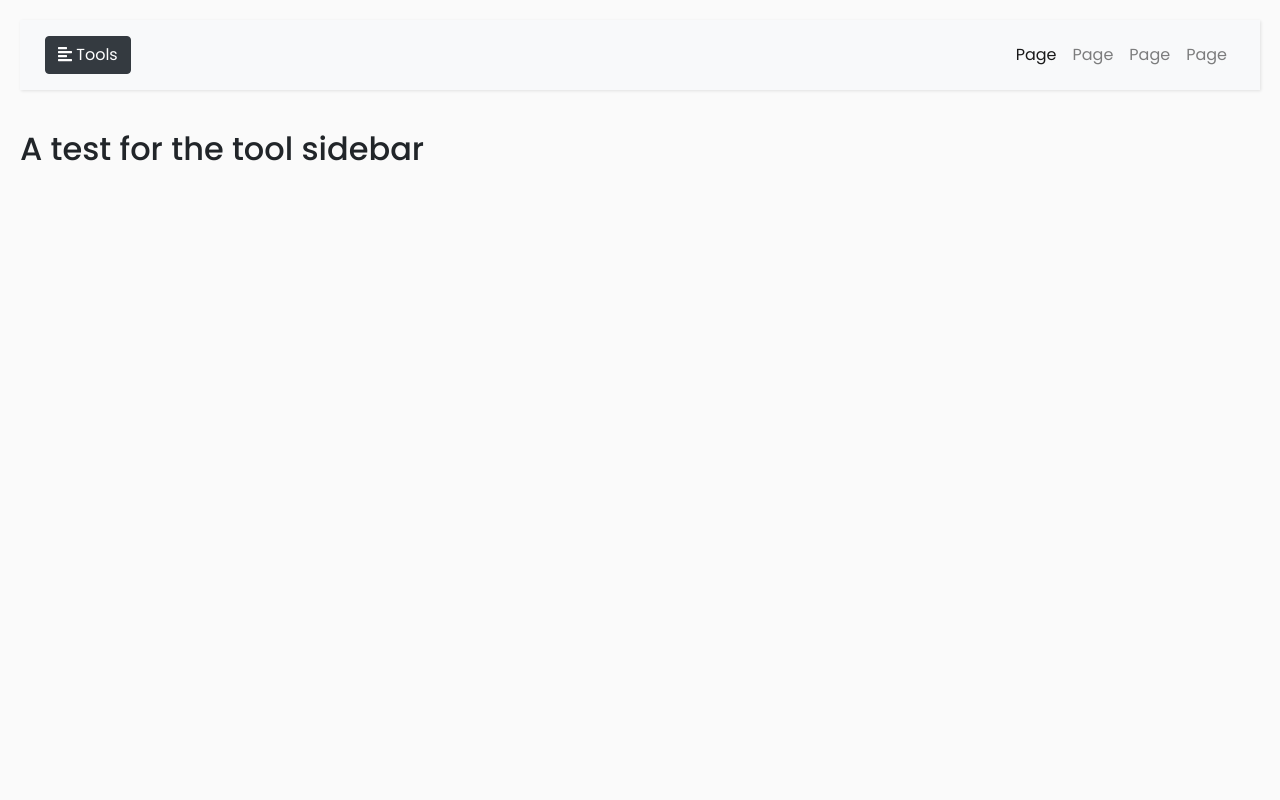
After one commit to 222alon/Sketch, a Flask app: page /side in a window 1280 px wide. The commit adds this page. Run offline with Flask 2, Linux system fonts and the light colour scheme; some libraries are stand-ins or nearby versions.

Commit message:
Added the first version of the sidebar, will most likely change

```diff
--- a/Sketch/routes.py
+++ b/Sketch/routes.py
@@ -12,14 +12,17 @@ print("Routes intiated")
 @app.route('/index')
 @app.route('/')
 def index():
-    return render_template('index.html')
+  return render_template('index.html')
 
+@app.route('/side')
+def sideBarTest():
+	return render_template('testSideBar.html')
 
 # ERROR HANDLING PAGES
 
 @app.errorhandler(404)
 def not_found(error):
-    print(error)  # error is a "werkzeug.exceptions.NotFound" object.
-    # Handle a 404 error
-    # todo update 404error.html to be better
-    return make_response(render_template('404error.html'), 404)
+  print(error)  # error is a "werkzeug.exceptions.NotFound" object.
+  # Handle a 404 error
+  # todo update 404error.html to be better
+  return make_response(render_template('404error.html'), 404)
--- /dev/null
+++ b/Sketch/static/styles/base.css
@@ -0,0 +1,4 @@
+.center {
+	text-align: center;
+	color: rgb(194, 33, 22)
+}
--- /dev/null
+++ b/Sketch/static/styles/sidebar.css
@@ -0,0 +1,196 @@
+/*
+    DEMO STYLE
+*/
+
+@import "https://fonts.googleapis.com/css?family=Poppins:300,400,500,600,700";
+
+:root {
+    --main-color:#414141;
+}
+
+body {
+    font-family: 'Poppins', sans-serif;
+    background: #fafafa;
+}
+
+p {
+    font-family: 'Poppins', sans-serif;
+    font-size: 1.1em;
+    font-weight: 300;
+    line-height: 1.7em;
+    color: #999;
+}
+
+a,
+a:hover,
+a:focus {
+    color: inherit;
+    text-decoration: none;
+    transition: all 0.3s;
+}
+
+.navbar {
+    padding: 15px 10px;
+    background: #fff;
+    border: none;
+    border-radius: 0;
+    margin-bottom: 40px;
+    box-shadow: 1px 1px 3px rgba(0, 0, 0, 0.1);
+}
+
+.navbar-btn {
+    box-shadow: none;
+    outline: none !important;
+    border: none;
+}
+
+.line {
+    width: 100%;
+    height: 1px;
+    border-bottom: 1px dashed #ddd;
+    margin: 40px 0;
+}
+
+/* ---------------------------------------------------
+    SIDEBAR STYLE
+----------------------------------------------------- */
+
+#sidebar {
+    width: 125px;
+    position: fixed;
+    top: 0;
+    left: -250px;
+    height: 100vh;
+    z-index: 999;
+    background: var(--main-color);
+    color: #fff;
+    transition: all 0.3s;
+    overflow-y: scroll;
+    box-shadow: 3px 3px 3px rgba(0, 0, 0, 0.2);
+}
+
+#sidebar.active {
+    left: 0;
+}
+
+#dismiss {
+    width: 35px;
+    height: 35px;
+    line-height: 35px;
+    text-align: center;
+    background: var(--main-color);
+    position: absolute;
+    top: 10px;
+    right: 10px;
+    cursor: pointer;
+    -webkit-transition: all 0.3s;
+    -o-transition: all 0.3s;
+    transition: all 0.3s;
+}
+
+#dismiss:hover {
+    background: #fff;
+    color: var(--main-color);
+}
+
+.overlay {
+    display: none;
+    position: fixed;
+    width: 100vw;
+    height: 100vh;
+    background: rgba(0, 0, 0, 0.7);
+    z-index: 998;
+    opacity: 0;
+    transition: all 0.5s ease-in-out;
+}
+.overlay.active {
+    display: block;
+    opacity: 1;
+}
+
+#sidebar .sidebar-header {
+    padding: 20px;
+    background: var(--main-color);
+}
+
+#sidebar ul.components {
+    padding: 20px 0;
+    border-bottom: 1px solid var(--main-color);
+}
+
+#sidebar ul p {
+    color: #fff;
+    padding: 10px;
+}
+
+#sidebar ul li a {
+    padding: 10px;
+    font-size: 1.1em;
+    display: block;
+}
+
+#sidebar ul li a:hover {
+    color: var(--main-color);
+    background: #fff;
+}
+
+#sidebar ul li.active>a,
+a[aria-expanded="true"] {
+    color: #fff;
+    background: var(--main-color);
+}
+
+a[data-toggle="collapse"] {
+    position: relative;
+}
+
+.dropdown-toggle::after {
+    display: block;
+    position: absolute;
+    top: 50%;
+    right: 20px;
+    transform: translateY(-50%);
+}
+
+ul ul a {
+    font-size: 0.9em !important;
+    padding-left: 30px !important;
+    background: var(--main-color);
+}
+
+ul.CTAs {
+    padding: 20px;
+}
+
+ul.CTAs a {
+    text-align: center;
+    font-size: 0.9em !important;
+    display: block;
+    border-radius: 5px;
+    margin-bottom: 5px;
+}
+
+a.download {
+    background: #fff;
+    color: var(--main-color);
+}
+
+a.article,
+a.article:hover {
+    background: var(--main-color) !important;
+    color: #fff !important;
+}
+
+/* ---------------------------------------------------
+    CONTENT STYLE
+----------------------------------------------------- */
+
+#content {
+    width: 100%;
+    padding: 20px;
+    min-height: 100vh;
+    transition: all 0.3s;
+    position: absolute;
+    top: 0;
+    right: 0;
+}
--- /dev/null
+++ b/Sketch/templates/testSideBar.html
@@ -0,0 +1,155 @@
+<!DOCTYPE html>
+<html>
+
+<head>
+    <meta charset="utf-8">
+    <meta name="viewport" content="width=device-width, initial-scale=1.0">
+    <meta http-equiv="X-UA-Compatible" content="IE=edge">
+
+    <title>Collapsible sidebar using Bootstrap 4</title>
+
+    <!-- Bootstrap CSS CDN -->
+    <link rel="stylesheet" href="https://stackpath.bootstrapcdn.com/bootstrap/4.1.0/css/bootstrap.min.css" integrity="sha384-9gVQ4dYFwwWSjIDZnLEWnxCjeSWFphJiwGPXr1jddIhOegiu1FwO5qRGvFXOdJZ4" crossorigin="anonymous">
+    <!-- Scrollbar Custom CSS -->
+    <link rel="stylesheet" href="https://cdnjs.cloudflare.com/ajax/libs/malihu-custom-scrollbar-plugin/3.1.5/jquery.mCustomScrollbar.min.css">
+		<!-- Our Custom CSS -->
+    <link rel="stylesheet" type="text/css" href="{{ url_for('static', filename='styles/sidebar.css') }}">
+
+    <!-- Font Awesome JS -->
+    <script defer src="https://use.fontawesome.com/releases/v5.0.13/js/solid.js" integrity="sha384-tzzSw1/Vo+0N5UhStP3bvwWPq+uvzCMfrN1fEFe+xBmv1C/AtVX5K0uZtmcHitFZ" crossorigin="anonymous"></script>
+    <script defer src="https://use.fontawesome.com/releases/v5.0.13/js/fontawesome.js" integrity="sha384-6OIrr52G08NpOFSZdxxz1xdNSndlD4vdcf/q2myIUVO0VsqaGHJsB0RaBE01VTOY" crossorigin="anonymous"></script>
+
+</head>
+
+<body>
+	<div class="wrapper">
+			<!-- Sidebar  -->
+			<nav id="sidebar">
+					<div id="dismiss">
+							<i class="fas fa-arrow-left"></i>
+					</div>
+
+					<!-- <div class="sidebar-header">
+							<h3>Bootstrap Sidebar</h3>
+					</div> -->
+
+					<ul class="list-unstyled components">
+							<p>Tools</p>
+							<li class="active">
+									<a href="#homeSubmenu" data-toggle="collapse" aria-expanded="false">Home</a>
+									<ul class="collapse list-unstyled" id="homeSubmenu">
+											<li>
+													<a href="#">Home 1</a>
+											</li>
+											<li>
+													<a href="#">Home 2</a>
+											</li>
+											<li>
+													<a href="#">Home 3</a>
+											</li>
+									</ul>
+							</li>
+							<li>
+									<a href="#">About</a>
+									<a href="#pageSubmenu" data-toggle="collapse" aria-expanded="false">Pages</a>
+									<ul class="collapse list-unstyled" id="pageSubmenu">
+											<li>
+													<a href="#">Page 1</a>
+											</li>
+											<li>
+													<a href="#">Page 2</a>
+											</li>
+											<li>
+													<a href="#">Page 3</a>
+											</li>
+									</ul>
+							</li>
+							<li>
+									<a href="#">Portfolio</a>
+							</li>
+							<li>
+									<a href="#">Contact</a>
+							</li>
+					</ul>
+
+					<!-- <ul class="list-unstyled CTAs">
+							<li>
+									<a href="https://bootstrapious.com/tutorial/files/sidebar.zip" class="download">Download source</a>
+							</li>
+							<li>
+									<a href="https://bootstrapious.com/p/bootstrap-sidebar" class="article">Back to article</a>
+							</li>
+					</ul> -->
+			</nav>
+
+			<!-- Page Content  -->
+			<div id="content">
+
+					<nav class="navbar navbar-expand-lg navbar-light bg-light">
+							<div class="container-fluid">
+
+									<button type="button" id="sidebarCollapse" class="btn btn-dark">
+											<i class="fas fa-align-left"></i>
+											<span>Tools</span>
+									</button>
+									<button class="btn btn-dark d-inline-block d-lg-none ml-auto" type="button" data-toggle="collapse" data-target="#navbarSupportedContent" aria-controls="navbarSupportedContent" aria-expanded="false" aria-label="Toggle navigation">
+											<i class="fas fa-align-justify"></i>
+									</button>
+
+									<div class="collapse navbar-collapse" id="navbarSupportedContent">
+											<ul class="nav navbar-nav ml-auto">
+													<li class="nav-item active">
+															<a class="nav-link" href="#">Page</a>
+													</li>
+													<li class="nav-item">
+															<a class="nav-link" href="#">Page</a>
+													</li>
+													<li class="nav-item">
+															<a class="nav-link" href="#">Page</a>
+													</li>
+													<li class="nav-item">
+															<a class="nav-link" href="#">Page</a>
+													</li>
+											</ul>
+									</div>
+							</div>
+					</nav>
+
+					<h2>A test for the tool sidebar</h2>
+
+			</div>
+	</div>
+
+    <div class="overlay"></div>
+
+    <!-- jQuery CDN - Slim version (=without AJAX) -->
+    <script src="https://code.jquery.com/jquery-3.3.1.slim.min.js" integrity="sha384-q8i/X+965DzO0rT7abK41JStQIAqVgRVzpbzo5smXKp4YfRvH+8abtTE1Pi6jizo" crossorigin="anonymous"></script>
+    <!-- Popper.JS -->
+    <script src="https://cdnjs.cloudflare.com/ajax/libs/popper.js/1.14.0/umd/popper.min.js" integrity="sha384-cs/chFZiN24E4KMATLdqdvsezGxaGsi4hLGOzlXwp5UZB1LY//20VyM2taTB4QvJ" crossorigin="anonymous"></script>
+    <!-- Bootstrap JS -->
+    <script src="https://stackpath.bootstrapcdn.com/bootstrap/4.1.0/js/bootstrap.min.js" integrity="sha384-uefMccjFJAIv6A+rW+L4AHf99KvxDjWSu1z9VI8SKNVmz4sk7buKt/6v9KI65qnm" crossorigin="anonymous"></script>
+    <!-- jQuery Custom Scroller CDN -->
+    <script src="https://cdnjs.cloudflare.com/ajax/libs/malihu-custom-scrollbar-plugin/3.1.5/jquery.mCustomScrollbar.concat.min.js"></script>
+
+    <script type="text/javascript">
+        $(document).ready(function () {
+            $("#sidebar").mCustomScrollbar({
+                theme: "minimal"
+            });
+
+            $('#dismiss, .overlay').on('click', function () {
+                $('#sidebar').removeClass('active');
+                $('.overlay').removeClass('active');
+            });
+
+            $('#sidebarCollapse').on('click', function () {
+                $('#sidebar').addClass('active');
+                $('.overlay').addClass('active');
+                $('.collapse.in').toggleClass('in');
+                $('a[aria-expanded=true]').attr('aria-expanded', 'false');
+            });
+        });
+    </script>
+</body>
+
+</html>
```
Also changed, not shown: Sketch/static/scripts/sidebar.js (added, +28 -0 lines), Sketch/templates/base.html (+2 -46 lines), Sketch/templates/index.html (+11 -24 lines), Sketch/static/scripts/drawapp.js (added).
